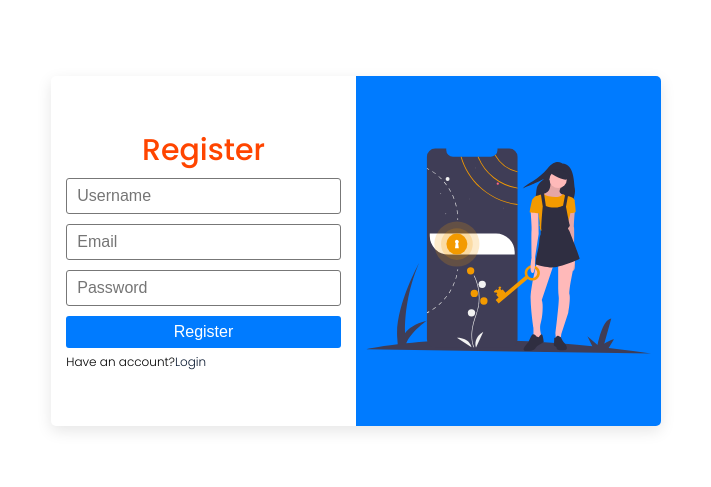
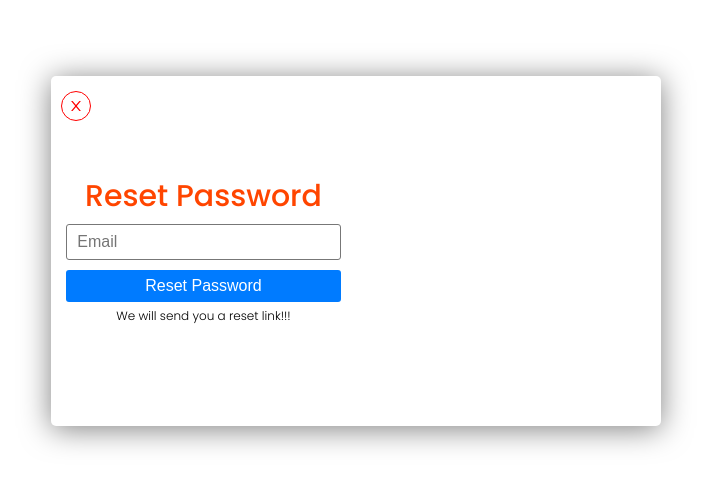
Before and after one commit to 0xAureoleNode/animated-login-form, a React (Create React App) app: page / in a window 1280 px wide. Shown: the part 149-636 px from the top of the page, without its empty margins (284-995 px from the left). Built offline with nearby package versions, Linux system fonts and the light colour scheme; the HTML template or start-up script is replaced by a standard one.

Commit message:
added reset component

```diff
--- a/package.json
+++ b/package.json
@@ -8,6 +8,7 @@
     "@testing-library/user-event": "^13.5.0",
     "react": "^18.2.0",
     "react-dom": "^18.2.0",
+    "react-icons": "^4.7.1",
     "react-scripts": "5.0.1",
     "sass": "^1.56.1",
     "web-vitals": "^2.1.4"
--- a/src/components/auth/AuthContainer.js
+++ b/src/components/auth/AuthContainer.js
@@ -1,6 +1,7 @@
 import React from 'react';
 import Login from './Login';
 import Register from './Register';
+import Reset from './Reset';
 import './AuthContainer.scss';
 
 const AuthContainer = () => {
@@ -8,7 +9,8 @@ const AuthContainer = () => {
     <section className="--flex-center --100vh">
       <div className="container box">
         {/* <Login /> */}
-        <Register />
+        {/* <Register /> */}
+        <Reset />
       </div>
     </section>
   );
--- a/src/components/auth/AuthContainer.scss
+++ b/src/components/auth/AuthContainer.scss
@@ -8,7 +8,7 @@
   height: 35rem;
   border-radius: 5px;
   overflow: hidden;
-  box-shadow: var(--box-shadow)
+  box-shadow: 0 3px 30px rgba(0, 0, 0, 0.5)
 }
 
 .img-container {
@@ -60,3 +60,30 @@ form {
 form a {
   text-decoration: none;
 }
+
+.reset {
+  position: relative;
+}
+
+.close {
+  position: absolute;
+  top: 1rem;
+  left: 1rem;
+  height: 3rem;
+  width: 3rem;
+  border: 1px solid red;
+  border-radius: 50%;
+  display: flex;
+  justify-content: center;
+  align-items: center;
+  cursor: pointer;
+}
+
+@media screen and (max-width:500px) {
+  .img-container {
+    display: none;
+  }
+  .form-container {
+    width: 100%
+  }
+}
--- a/src/components/auth/Reset.js
+++ b/src/components/auth/Reset.js
@@ -1,7 +1,33 @@
 import React from 'react';
+import resetImg from '../../assets/forgot.svg';
+import { AiOutlineClose } from 'react-icons/ai';
 
 const Reset = () => {
-  return <div>Reset</div>;
+  return (
+    <div className="main-container --flex-center">
+      <div className="form-container reset">
+        <form className="--form-control">
+          <h2 className="--color-danger --text-center">Reset Password</h2>
+
+          <input type="email" className="--width-100" placeholder="Email" />
+
+          <button className="--btn --btn-primary --btn-block">
+            Reset Password
+          </button>
+
+          <span className="--text-sm --block --text-center">
+            We will send you a reset link!!!
+          </span>
+          <div className="close">
+            <AiOutlineClose color="red" />
+          </div>
+        </form>
+      </div>
+      <div className="img-container">
+        <img src={resetImg} alt="login-img" />
+      </div>
+    </div>
+  );
 };
 
 export default Reset;
```
Also changed, not shown: 1 other file (tests, documents, lock files or other folders).
